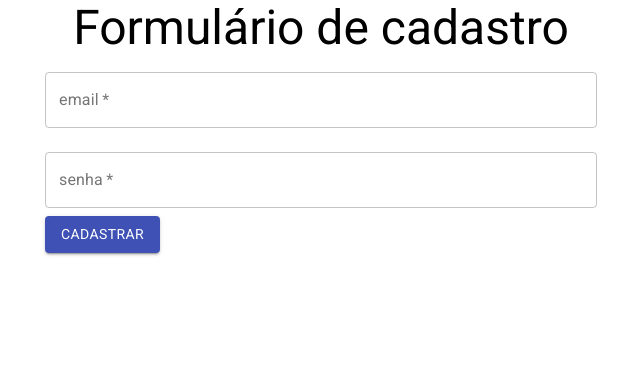
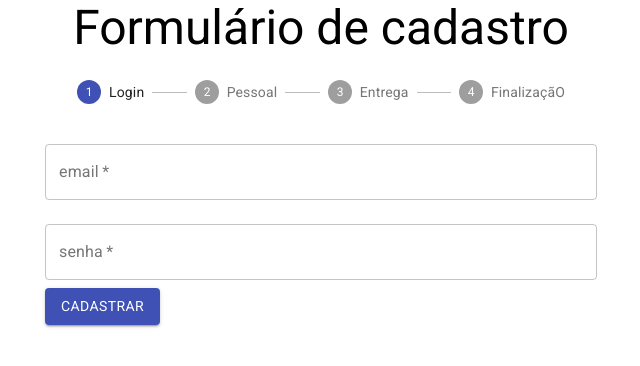
Before and after one commit to LeandroMenoci/ReactFunctionComponents, a React (Create React App) app in the folder function-components/: page / in a window 1280 px wide. Shown: the top 366 px of the page, without its empty margins (319-959 px from the left). Built offline with nearby package versions, Linux system fonts and the light colour scheme.

Commit message:
Stepper / UseEffect

```diff
--- a/function-components/src/Components/FormularioCadastro/FormularioCadastro.jsx
+++ b/function-components/src/Components/FormularioCadastro/FormularioCadastro.jsx
@@ -1,3 +1,4 @@
+import { Step, StepLabel, Stepper, Typography } from '@material-ui/core';
 import React from 'react';
 import { useEffect } from 'react';
 import { useState } from 'react';
@@ -10,13 +11,17 @@
   const [dadosColetados, setDados] = useState({})
 
   useEffect(() => {
-    console.log(dadosColetados)
+    if (etapaAtual === formularios.length - 1) {
+      aoEnviar(dadosColetados)
+    }
   })
 
   const formularios = [
     <DadosUsuario aoEnviar={coletarDados} />,
     <DadosPessoais aoEnviar={coletarDados} validarCPF={validarCPF} />,
-    <DadosEntrega aoEnviar={coletarDados} />]
+    <DadosEntrega aoEnviar={coletarDados} />,
+    <Typography variant='h5'>Obrigado pelo Cadastro!</Typography>
+  ]
 
   function coletarDados(dados) {
     setDados({ ...dadosColetados, ...dados })
@@ -29,6 +34,13 @@
 
   return (
     <>
+      <Stepper activeStep={etapaAtual}>
+        <Step><StepLabel>Login</StepLabel></Step>
+        <Step><StepLabel>Pessoal</StepLabel></Step>
+        <Step><StepLabel>Entrega</StepLabel></Step>
+        <Step><StepLabel>FinalizaçãO</StepLabel></Step>
+
+      </Stepper>
       {formularios[etapaAtual]}
     </>
   )
```
